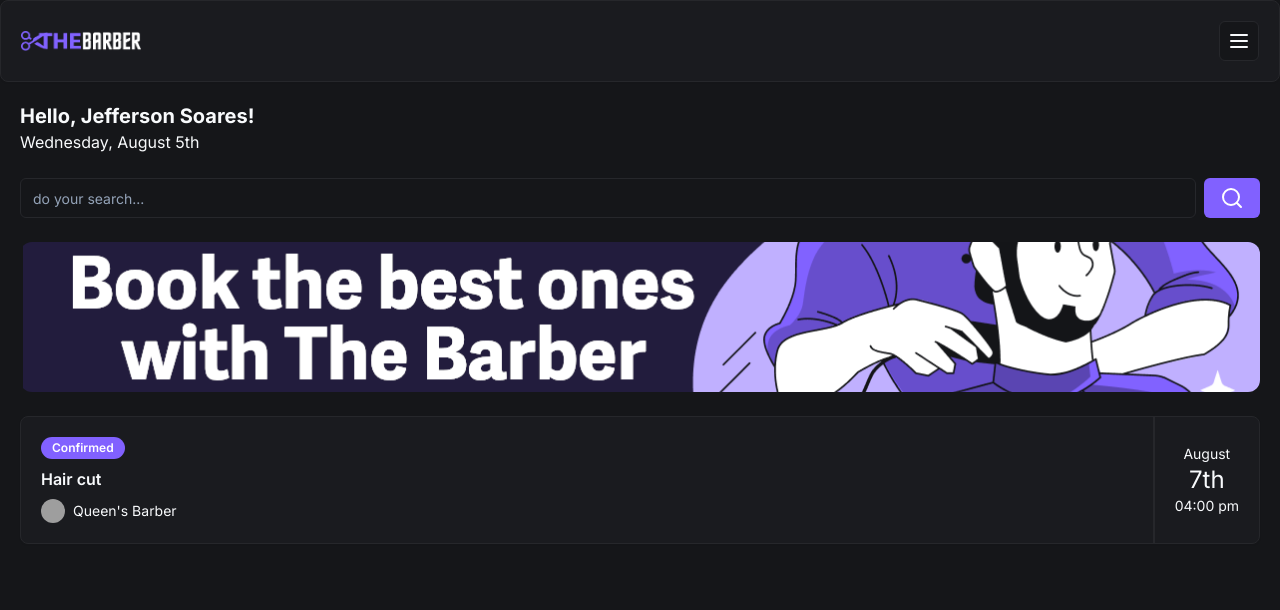
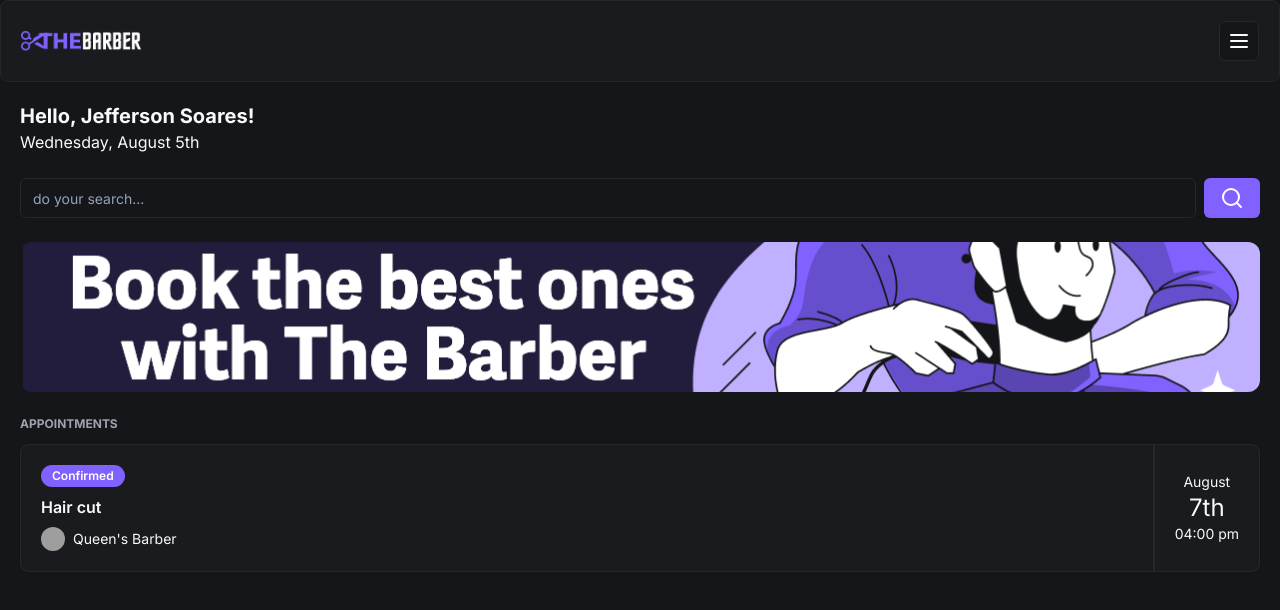
Before and after one commit to jefferson1104/the-barber, a Next.js app: page / in a window 1280 px wide. Shown: the top 610 px of the page. Built offline with nearby package versions, Linux system fonts and the light colour scheme; grey boxes are pictures that could not be loaded.

Commit message:
feat: add appointments items

```diff
--- a/app/globals.css
+++ b/app/globals.css
@@ -38,7 +38,7 @@
 
 @layer base {
   * {
-    @apply border-border;
+    @apply border-border antialiased;
   }
   body {
     @apply bg-background text-foreground;
--- a/app/page.tsx
+++ b/app/page.tsx
@@ -41,7 +41,10 @@
         </div>
 
         {/* Appointments */}
-        <Card className="mt-6">
+        <h2 className="mb-3 mt-6 text-xs font-bold uppercase text-gray-400">
+          Appointments
+        </h2>
+        <Card>
           <CardContent className="flex justify-between p-0">
             <div className="flex flex-col gap-2 py-5 pl-5">
               <Badge className="w-fit">Confirmed</Badge>
@@ -53,7 +56,6 @@
                 <p className="text-sm">Queen&#39;s Barber</p>
               </div>
             </div>
-
             <div className="flex flex-col items-center justify-center border-l-2 border-solid px-5">
               <p className="text-sm">August</p>
               <p className="text-2xl">7th</p>
```
Also changed, not shown: app/_components/barbershop-item.tsx (added).
